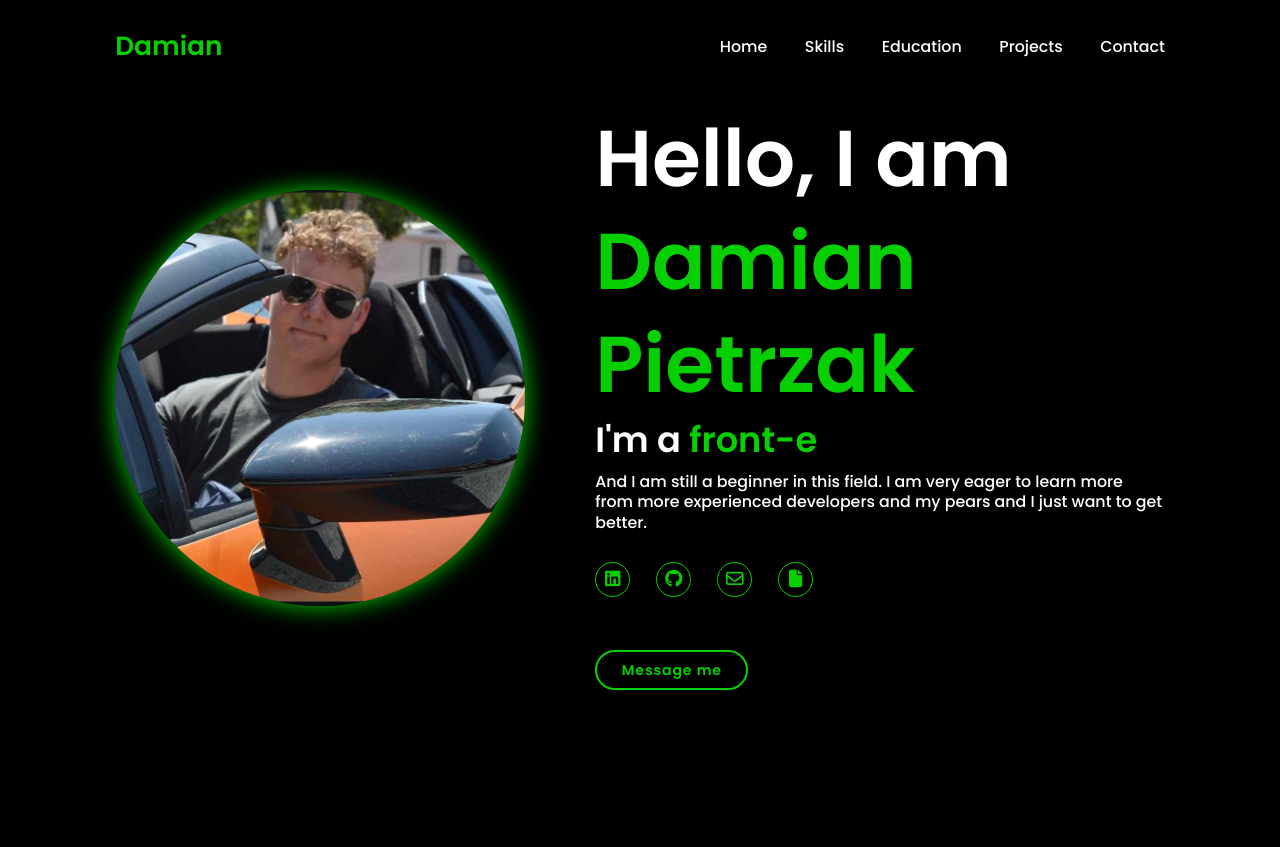
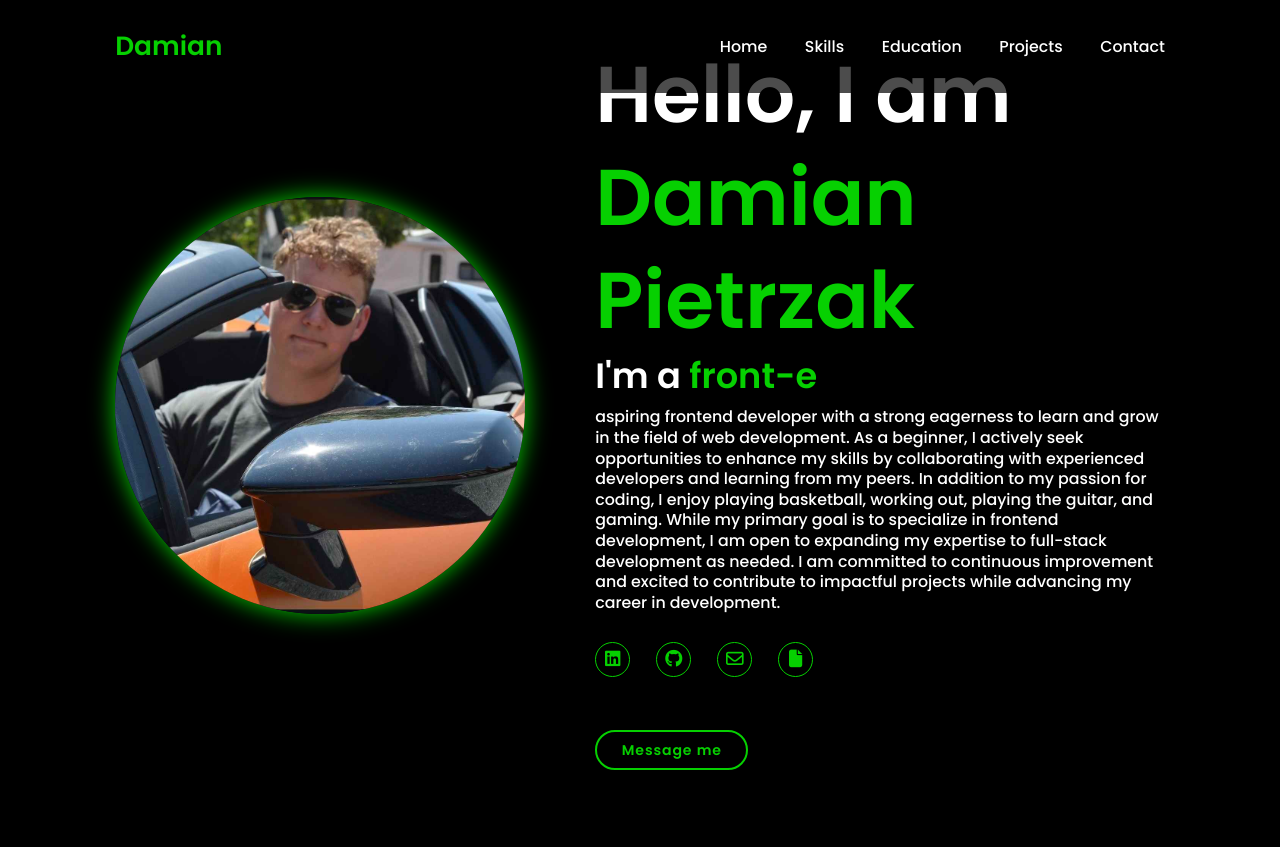
Before and after one commit to pieter9182/porfolio-yaar3p1, a PHP site: page / in a window 1280 px wide. Shown: the top 847 px of the page. Run offline with PHP 8.4, Linux system fonts and the light colour scheme; some libraries are stand-ins or nearby versions.

Commit message:
update about me

```diff
--- a/index.php
+++ b/index.php
@@ -34,8 +34,8 @@
         <div class="home-content">
             <h1>Hello, I am <Span>Damian Pietrzak</Span></h1>
             <h3 class="typing-text">I'm a <span id="dynamic-text"></span></h3>
-            <p>And I am still a beginner in this field.
-                I am very eager to learn more from more experienced developers and my pears and I just want to get better.
+            <p>aspiring frontend developer with a strong eagerness to learn and grow in the field of web development. As a beginner, I actively seek opportunities to enhance my skills by collaborating with experienced developers and learning from my peers.
+In addition to my passion for coding, I enjoy playing basketball, working out, playing the guitar, and gaming. While my primary goal is to specialize in frontend development, I am open to expanding my expertise to full-stack development as needed. I am committed to continuous improvement and excited to contribute to impactful projects while advancing my career in development.
             </p>
             <div class="social-icon">
                 <a href="https://www.linkedin.com/in/damian-pietrzak-4949a42b3/" target="_blank"><i class="fa-brands fa-linkedin"></i></a>
```
